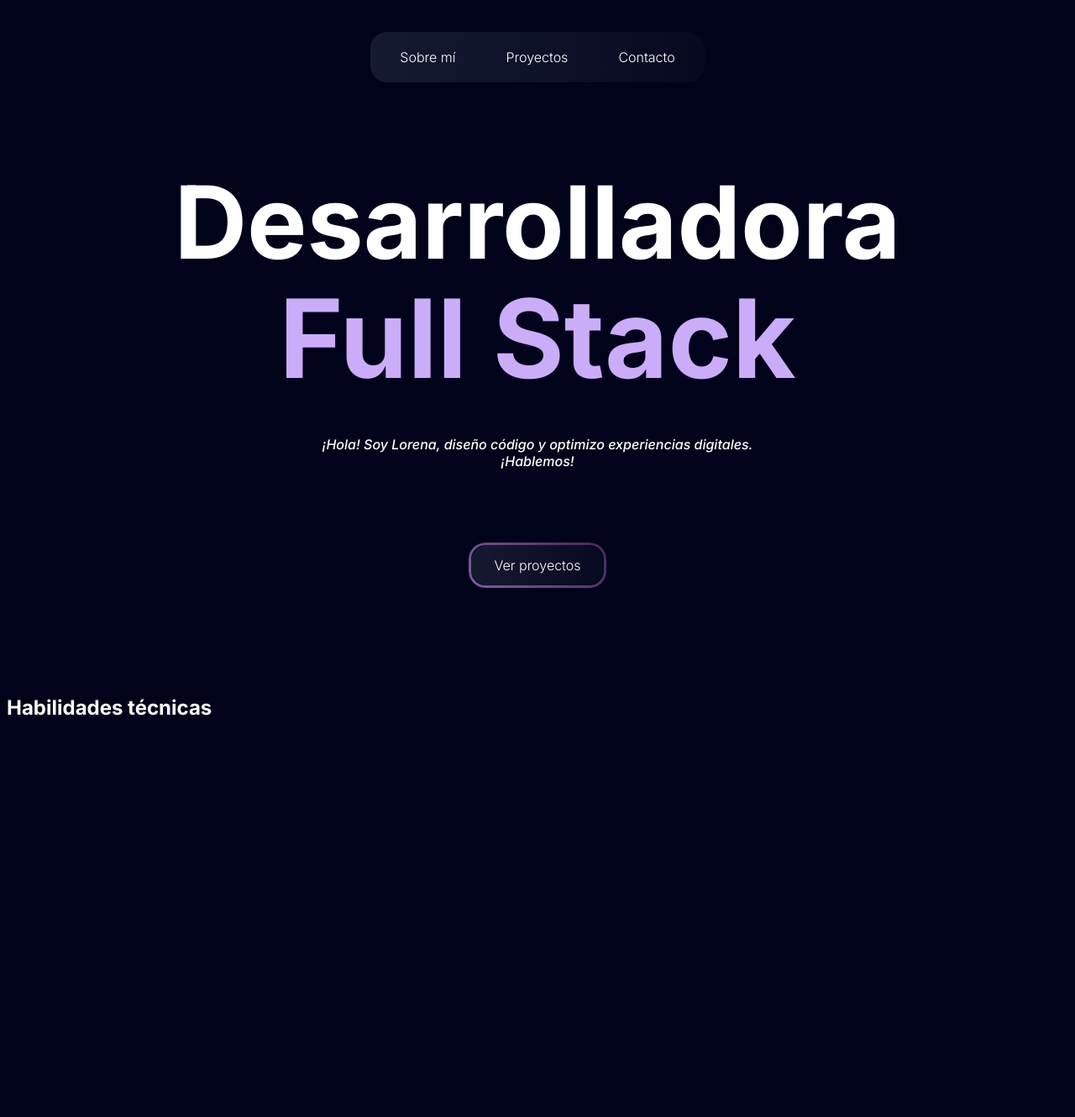
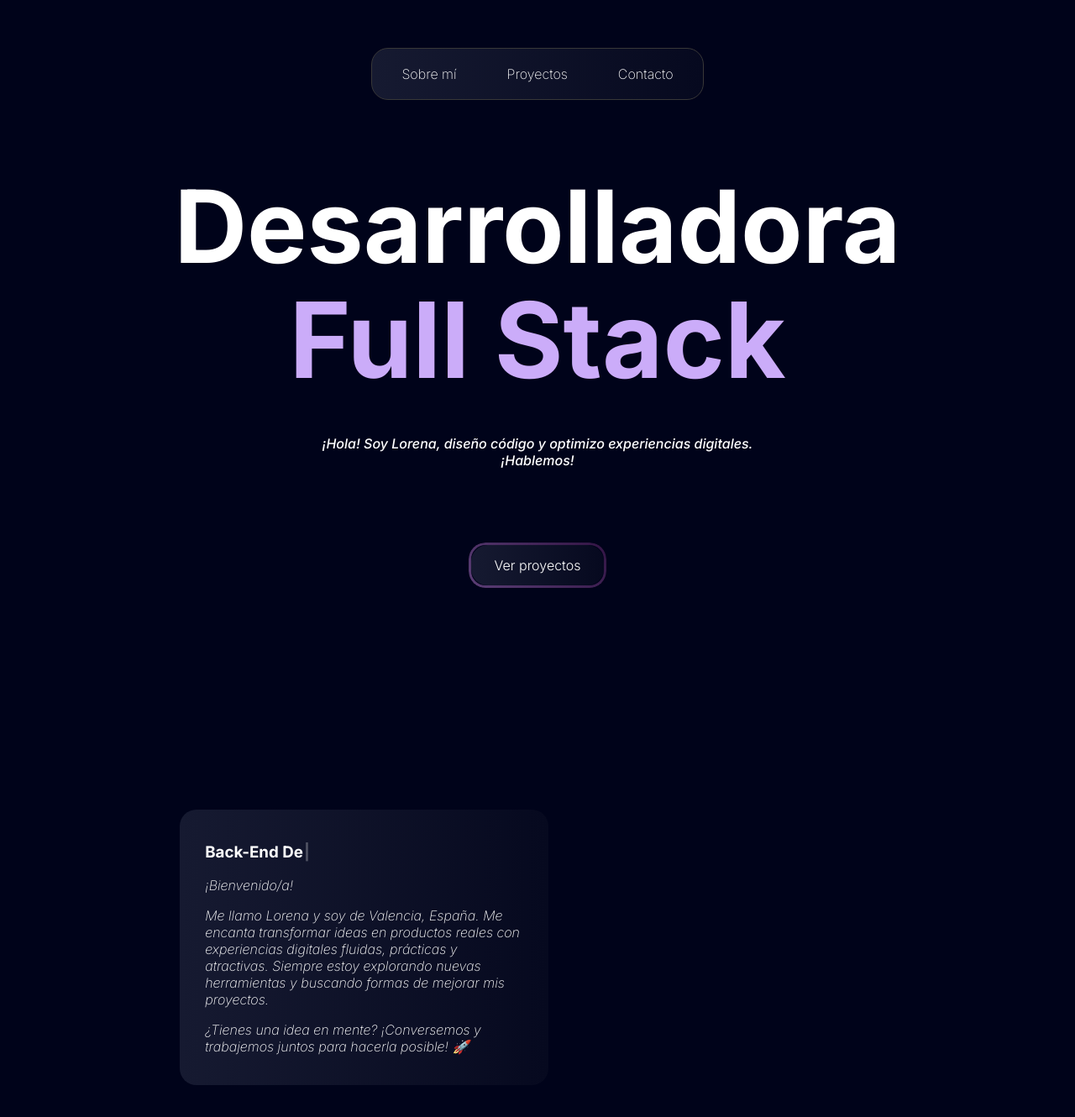
Before and after one commit to LorenaSTN/portfolio, a React (Vite) app: page / in a window 1280 px wide. Shown: the top 1330 px of the page at 84% size. Before the commit the page ends 877 px from the top, so only its background shows below. Built offline with nearby package versions, Linux system fonts and the light colour scheme; a web font is replaced by a local one.

Commit message:
bio info

```diff
--- a/package.json
+++ b/package.json
@@ -18,7 +18,8 @@
     "react": "^18.3.1",
     "react-dom": "^18.3.1",
     "react-router-dom": "^6.26.0",
-    "sass": "^1.77.8"
+    "sass": "^1.77.8",
+    "typewriter-effect": "^2.21.0"
   },
   "devDependencies": {
     "@types/react": "^18.3.3",
--- a/src/components/Perfil.jsx
+++ b/src/components/Perfil.jsx
@@ -1,79 +1,43 @@
 import "../scss/main/Perfil.scss";
+import Typewriter from "typewriter-effect";
 
 function Perfil() {
   return (
-    <div>
-      <div>
-        <h2>Habilidades técnicas</h2>
-        {/* <p>
-          <img
-            className="perfil__icon"
-            src="https://cdn.jsdelivr.net/gh/devicons/devicon@latest/icons/html5/html5-original-wordmark.svg"
-          />
+    <>
+      <div className="perfil__container">
+        <div className="perfil__bio">
+          <h3>
+            <Typewriter
+              options={{
+                strings: [
+                  "Front-End Developer",
+                  "Back-End Developer",
+                  "Full Stack Developer",
+                ],
+                autoStart: true,
+                loop: true,
+                delay: 75,
+                deleteSpeed: 50,
+              }}
+            />
+          </h3>
+          <p>¡Bienvenido/a!</p>
+          <p>
+            Me llamo Lorena y soy de Valencia, España. Me encanta transformar
+            ideas en productos reales con experiencias digitales fluidas,
+            prácticas y atractivas. Siempre estoy explorando nuevas herramientas
+            y buscando formas de mejorar mis proyectos.
+          </p>
 
-          <img
-            className="perfil__icon"
-            src="https://cdn.jsdelivr.net/gh/devicons/devicon@latest/icons/css3/css3-original-wordmark.svg"
-          />
+          <p>
+            ¿Tienes una idea en mente? ¡Conversemos y trabajemos juntos para
+            hacerla posible! 🚀
+          </p>
+        </div>
 
-          <img
-            className="perfil__icon"
-            src="https://cdn.jsdelivr.net/gh/devicons/devicon@latest/icons/sass/sass-original.svg"
-          />
-
-          <img
-            className="perfil__icon"
-            src="https://cdn.jsdelivr.net/gh/devicons/devicon@latest/icons/javascript/javascript-original.svg"
-          />
-
-          <img
-            className="perfil__icon"
-            src="https://cdn.jsdelivr.net/gh/devicons/devicon@latest/icons/typescript/typescript-original.svg"
-          />
-
-          <img
-            className="perfil__icon"
-            src="https://cdn.jsdelivr.net/gh/devicons/devicon@latest/icons/python/python-original-wordmark.svg"
-          />
-
-          <img
-            className="perfil__icon"
-            src="https://cdn.jsdelivr.net/gh/devicons/devicon@latest/icons/react/react-original-wordmark.svg"
-          />
-
-          <img
-            className="perfil__icon"
-            src="https://cdn.jsdelivr.net/gh/devicons/devicon@latest/icons/nodejs/nodejs-original-wordmark.svg"
-          />
-
-          <img
-            className="perfil__icon"
-            src="https://cdn.jsdelivr.net/gh/devicons/devicon@latest/icons/mysql/mysql-original-wordmark.svg"
-          />
-
-          <img
-            className="perfil__icon"
-            src="https://cdn.jsdelivr.net/gh/devicons/devicon@latest/icons/amazonwebservices/amazonwebservices-original-wordmark.svg"
-          />
-
-          <img
-            className="perfil__icon"
-            src="https://cdn.jsdelivr.net/gh/devicons/devicon@latest/icons/postman/postman-original.svg"
-          />
-
-          <img
-            className="perfil__icon"
-            src="https://cdn.jsdelivr.net/gh/devicons/devicon@latest/icons/linux/linux-original.svg"
-          />
-
-          <img
-            className="perfil__icon"
-            src="https://cdn.jsdelivr.net/gh/devicons/devicon@latest/icons/figma/figma-original.svg"
-          />
-        </p> */}
+        <div></div>
       </div>
-      <div></div>
-    </div>
+    </>
   );
 }
 
--- a/src/scss/core/_reset.scss
+++ b/src/scss/core/_reset.scss
@@ -9,7 +9,7 @@ html {
   color: white;
   font-family: "Inter", serif;
   font-optical-sizing: auto;
-  font-weight: 300;
+  font-weight: 200;
   font-style: normal;
 }
 
--- a/src/scss/main/Landing.scss
+++ b/src/scss/main/Landing.scss
@@ -1,6 +1,6 @@
 .landing {
   &__container {
-    height: 85vh;
+    height: 80vh;
     display: flex;
     flex-direction: column;
     justify-content: space-evenly;
@@ -10,13 +10,13 @@
     font-size: 120px;
     text-align: center;
     margin: 0;
-    margin-top: -40px;
+    margin-top: -75px;
     line-height: 1.1;
   }
 
   &__span {
     color: #cbacf9;
-    font-size: 130px;
+    font-size: 125px;
   }
 
   &__text {
@@ -50,7 +50,7 @@
       right: -3px;
       bottom: -3px;
       border-radius: 20px;
-      background: linear-gradient(45deg, #cbacf9, #21022f);
+      background: linear-gradient(45deg, #967cbe, #21022f);
       background-size: 300% 300%;
       z-index: -1;
       animation: borderAnimation 4s infinite linear;
--- a/src/scss/main/Nav.scss
+++ b/src/scss/main/Nav.scss
@@ -3,9 +3,11 @@
   border-radius: 20px;
   background: linear-gradient(90deg, #161a31, #06091f);
   position: fixed;
+  border: 1px solid rgb(56, 56, 56);
+  z-index: 3;
 
   &__container {
-    height: 15vh;
+    height: 20vh;
     display: flex;
     flex-direction: column;
     align-items: center;
@@ -25,7 +27,7 @@
   &__li {
     transition: all 0.3s ease;
     &:hover {
-      color: #cacaca;
+      color: #b9b9b9;
       font-weight: 350;
     }
   }
--- a/src/scss/main/Perfil.scss
+++ b/src/scss/main/Perfil.scss
@@ -1,4 +1,19 @@
-.perfil__icon {
-  width: 90px;
-  margin-left: 50px;
+.perfil {
+  &__container {
+    height: 80vh;
+    display: flex;
+    justify-content: space-around;
+    align-items: center;
+  }
+  &__bio {
+    max-width: 30%;
+
+    background: linear-gradient(90deg, #161a31, #06091f);
+    padding: 20px 30px;
+    border-radius: 20px;
+
+    & p {
+      font-style: italic;
+    }
+  }
 }
```
Also changed, not shown: 1 other file (tests, documents, lock files or other folders).
